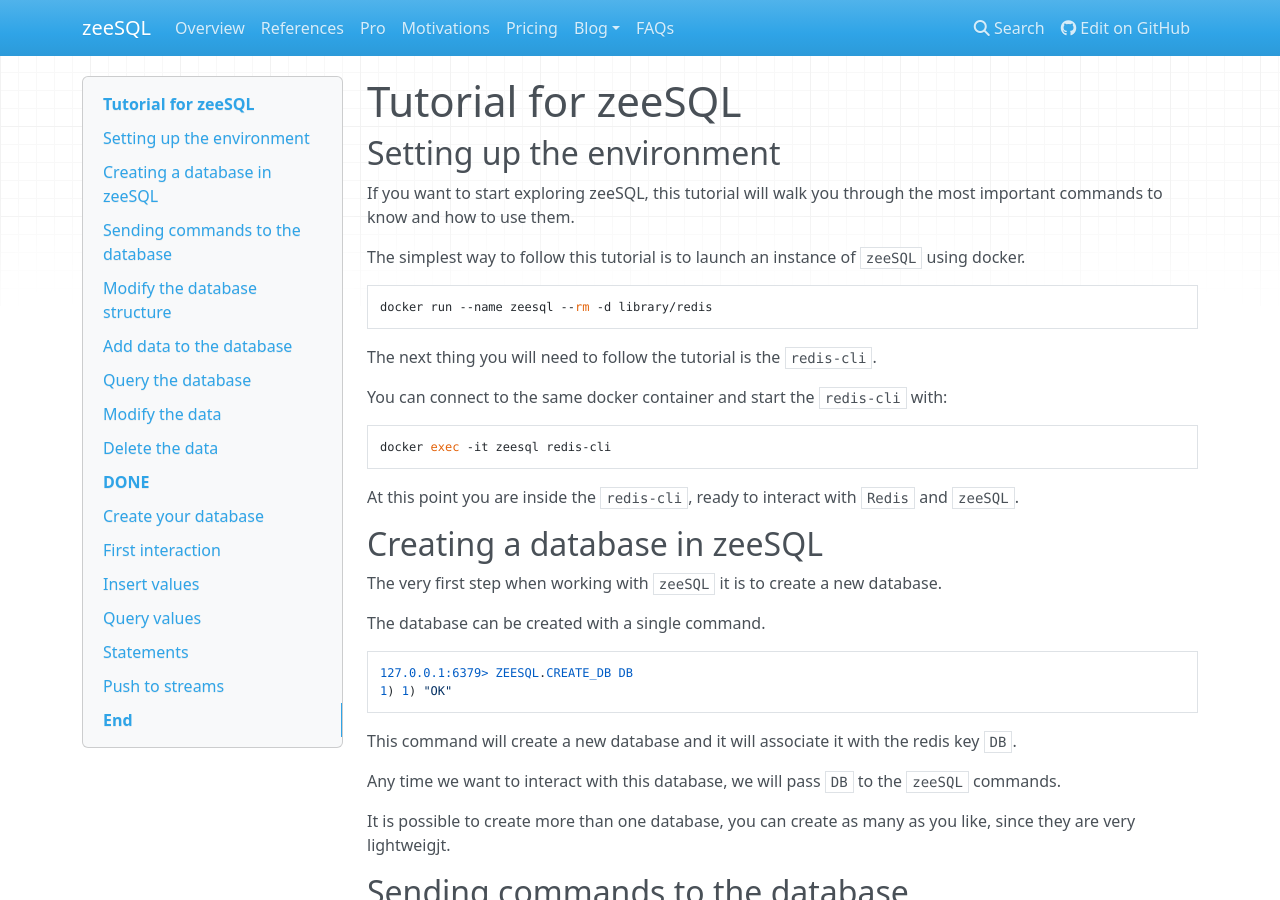
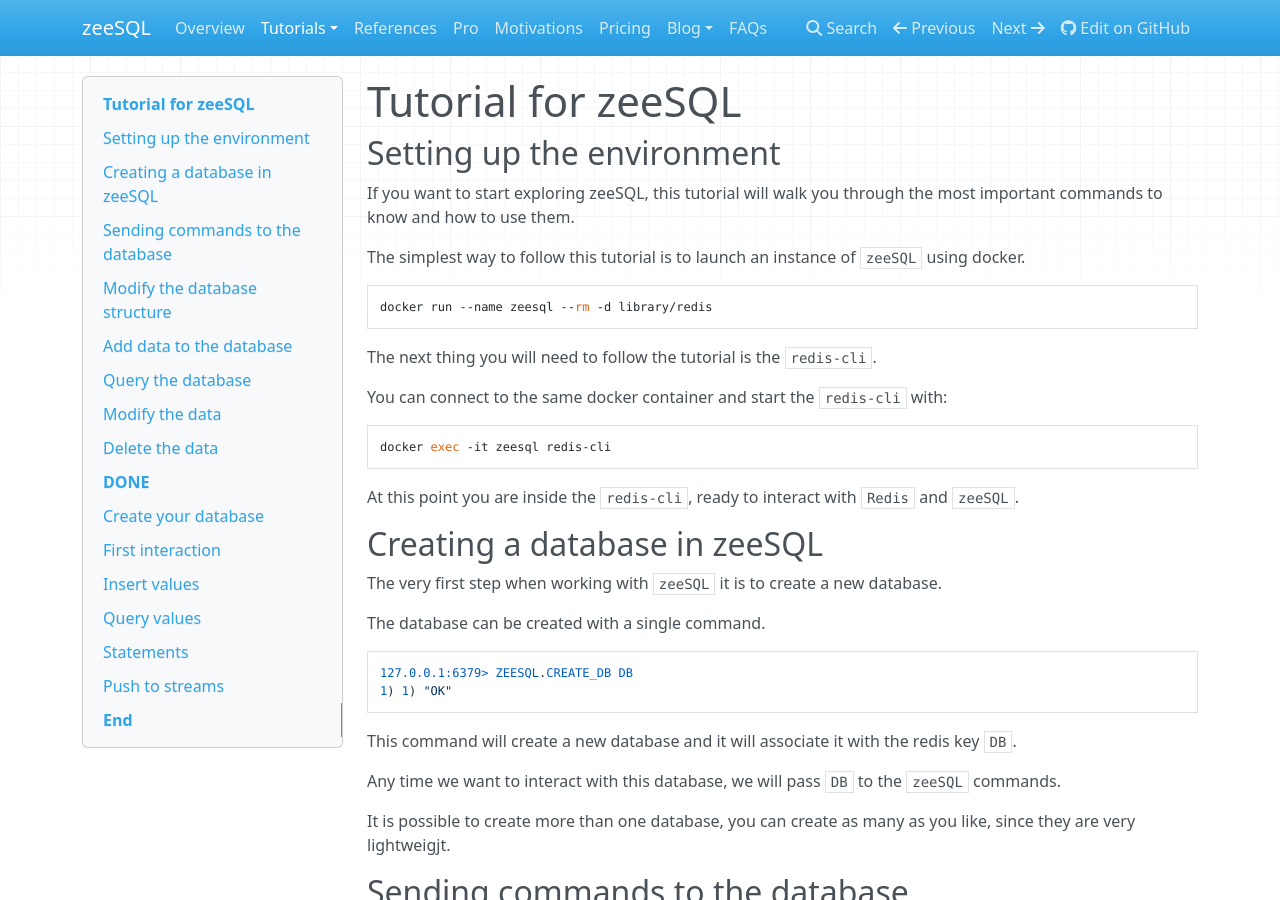
Before and after one commit to RedBeardLab/zeeSQL-doc, an MkDocs documentation site: the page built from docs/tutorial.md, in a window 1280 px wide and 900 px high. Built offline with MkDocs 1.6.1, drawn with Linux system fonts in a browser that asks for light colours; nearby versions of some CDN libraries; old or Windows-style settings are respelled for this version of MkDocs; some of the changed lines change nothing that is shown.

Commit message:
move the tutorial

```diff
--- a/mkdocs.yml
+++ b/mkdocs.yml
@@ -9,6 +9,9 @@
   -
     Overview: index.md
   -
+    Tutorials:
+      - 'Tutorial': tutorial.md
+  -
     References: references.md
   -
     Pro: pro.md
@@ -18,7 +21,6 @@
     Pricing: pricing.md
   -
     Blog:
-      - 'Tutorial': 'blog/tutorial.md'
       - 'Release 0.9.0': 'blog/release_0.9.0.md'
       - 'Release 0.8.0': 'blog/release_0.8.0.md'
       - 'Release 0.7.0': 'blog/release_0.7.0.md'
```
